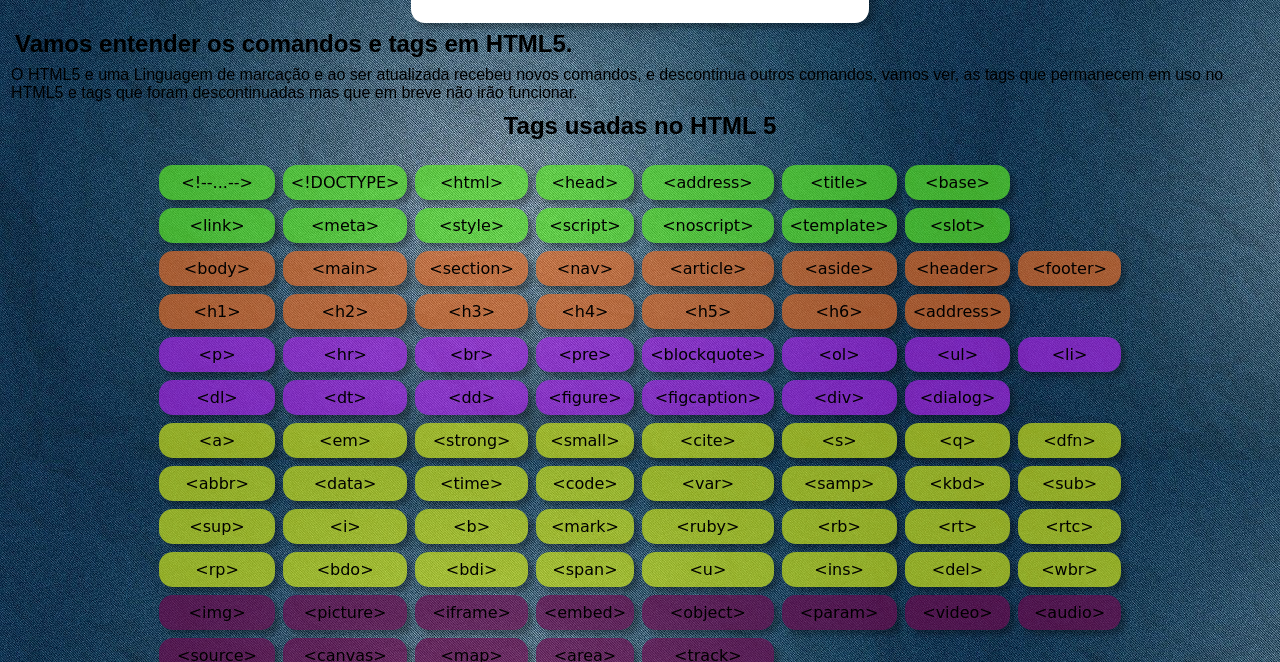
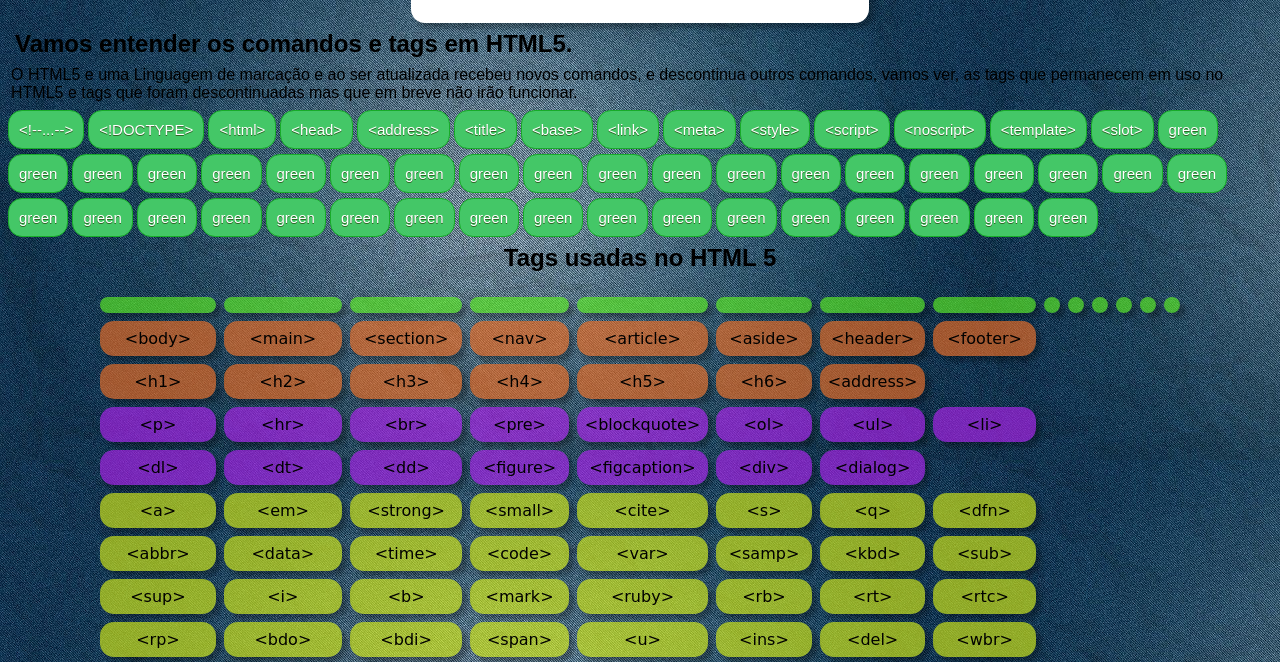
Before and after one commit to lucasnorberto/Projeto_tags, a plain HTML site: page index.html in a window 1280 px wide. Shown: the part 112-774 px from the top of the page. Drawn offline with Linux system fonts and the light colour scheme; a web font is replaced by a local one.

Commit message:
updatecss

```diff
--- a/estilo.css
+++ b/estilo.css
@@ -32,10 +32,35 @@ table#tabelatag td{
 
 
 }
+
+
+.myButton {
+	background-color:#44c767;
+	border-radius:14px;
+	border:1px solid #18ab29;
+	display:inline-block;
+	cursor:pointer;
+	color:#ffffff;
+	font-family:Arial;
+	font-size:15px;
+	padding: 10px ;
+	text-decoration:none;
+    text-shadow:0px 1px 0px #2f6627;
+    border-spacing: 5px;
+    margin-top: 5px;
+}
+.myButton:hover {
+	background-color:#5cbf2a;
+}
+.myButton:active {
+	position:relative;
+	top:1px;
+}
+
 td{
     border-radius: 14px;
     box-shadow: 5px 5px 5px rgba(0, 0, 0, 0.3);
-    border-spacing: 5px;
+
 
 
 }
@@ -108,9 +133,6 @@ table{
     padding: 400x;
     }
 
-
-}
-
 footer{
     font-style: italic;
     font-size: 14px;
--- a/index.html
+++ b/index.html
@@ -25,26 +25,83 @@
             vamos ver, as tags que permanecem em uso no HTML5 e tags que foram descontinuadas mas que em breve não irão funcionar.</p>
         </section>
 
+
+        <a href="#" class="myButton">&lt;!--...--&gt;</a>
+        <a href="#" class="myButton">&lt;!DOCTYPE&gt;</a>
+        <a href="#" class="myButton">&lt;html&gt;</a>
+        <a href="#" class="myButton">&lt;head&gt;</a>
+        <a href="#" class="myButton">&lt;address&gt;</a>
+        <a href="#" class="myButton">&lt;title&gt;</a>
+        <a href="#" class="myButton">&lt;base&gt;</a>
+        <a href="#" class="myButton">&lt;link&gt;</a>
+        <a href="#" class="myButton">&lt;meta&gt;</a>
+        <a href="#" class="myButton">&lt;style&gt;</a>
+        <a href="#" class="myButton">&lt;script&gt;</a>
+        <a href="#" class="myButton">&lt;noscript&gt;</a>
+        <a href="#" class="myButton">&lt;template&gt;</a>
+        <a href="#" class="myButton">&lt;slot&gt;</a>
+
+        <a href="#" class="myButton">green</a>
+        <a href="#" class="myButton">green</a>
+        <a href="#" class="myButton">green</a>
+        <a href="#" class="myButton">green</a>
+        <a href="#" class="myButton">green</a>
+        <a href="#" class="myButton">green</a>
+        <a href="#" class="myButton">green</a>
+        <a href="#" class="myButton">green</a>
+        <a href="#" class="myButton">green</a>
+        <a href="#" class="myButton">green</a>
+        <a href="#" class="myButton">green</a>
+        <a href="#" class="myButton">green</a>
+        <a href="#" class="myButton">green</a>
+        <a href="#" class="myButton">green</a>
+        <a href="#" class="myButton">green</a>
+        <a href="#" class="myButton">green</a>
+        <a href="#" class="myButton">green</a>
+        <a href="#" class="myButton">green</a>
+        <a href="#" class="myButton">green</a>
+        <a href="#" class="myButton">green</a>
+        <a href="#" class="myButton">green</a>
+        <a href="#" class="myButton">green</a>
+        <a href="#" class="myButton">green</a>
+        <a href="#" class="myButton">green</a>
+        <a href="#" class="myButton">green</a>
+        <a href="#" class="myButton">green</a>
+        <a href="#" class="myButton">green</a>
+        <a href="#" class="myButton">green</a>
+        <a href="#" class="myButton">green</a>
+        <a href="#" class="myButton">green</a>
+        <a href="#" class="myButton">green</a>
+        <a href="#" class="myButton">green</a>
+        <a href="#" class="myButton">green</a>
+        <a href="#" class="myButton">green</a>
+        <a href="#" class="myButton">green</a>
+        <a href="#" class="myButton">green</a>
+        <a href="#" class="myButton">green</a>
+
+
+
+
+
+
       <table id="tabelatag">
           <caption><h2>Tags usadas no HTML 5</h2></caption>
 
           <tr class="tagtopo">
-              <td> &lt;!--...--&gt;</td>
-              <td> &lt;!DOCTYPE&gt;</td>
-              <td> &lt;html&gt;</td>
-              <td> &lt;head&gt;</td>
-              <td> &lt;address&gt;</td>
-              <td> &lt;title&gt;</td>
-              <td> &lt;base&gt;</td>
-            </tr>
-            <tr class="tagtopo">
-              <td> &lt;link&gt;</td>
-              <td> &lt;meta&gt;</td>
-              <td> &lt;style&gt;</td>
-              <td> &lt;script&gt;</td>
-              <td> &lt;noscript&gt;</td>
-              <td> &lt;template&gt;</td>
-              <td> &lt;slot&gt;</td>
+              <td> </td>
+              <td> </td>
+              <td> </td>
+              <td> </td>
+              <td> </td>
+              <td> </td>
+              <td> </td>
+              <td> </td>
+              <td> </td>
+              <td> </td>
+              <td> </td>
+              <td> </td>
+              <td> </td>
+              <td> </td>
           </tr>
           <tr class="tagcorpo">
             <td> &lt;body&gt;</td>
```
